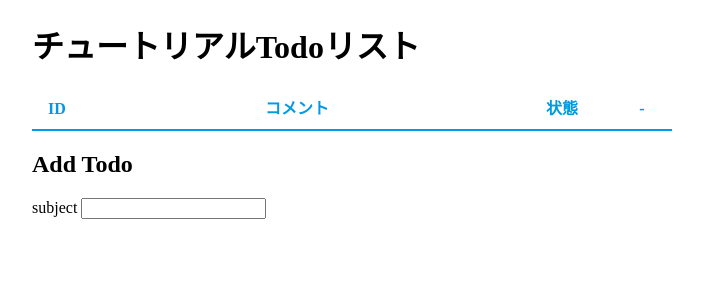
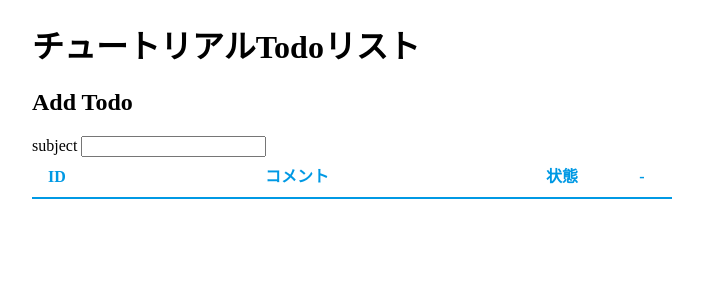
Before and after one commit to tk-ozawa/vue_vuex_preset, a Vue app: page / in a window 1280 px wide. Shown: the top 300 px of the page, without its empty margins (288-991 px from the left). Built offline with nearby package versions, Linux system fonts and the light colour scheme.

Commit message:
chore: comment追記 / Add Todoを画面上に移動

```diff
--- a/src/components/Todo.vue
+++ b/src/components/Todo.vue
@@ -1,6 +1,13 @@
 <template>
   <div>
     <h1>チュートリアルTodoリスト</h1>
+
+    <h2>Add Todo</h2>
+    <form action="add-form" @submit.prevent="todoAdd">
+      subject
+      <input type="text" ref="subject" />
+      <button type="submit"></button>
+    </form>
 
     <table>
       <thead v-pre>
@@ -18,19 +25,12 @@
           <td class="state">
             <button @click="doChangeState(item)">{{ labels[item.state] }}</button>
           </td>
-          <td class="button">
+          <td class="button delete">
             <button @click="doRemove(item)">削除</button>
           </td>
         </tr>
       </tbody>
     </table>
-
-    <h2>Add Todo</h2>
-    <form action="add-form" @submit.prevent="todoAdd">
-      subject
-      <input type="text" ref="subject" />
-      <button type="submit"></button>
-    </form>
   </div>
 </template>
 
@@ -51,6 +51,7 @@ export default {
     }
   },
   methods: {
+    // todo追加
     todoAdd: function (event, value) {
       const subject = this.$refs.subject
 
@@ -68,15 +69,20 @@ export default {
       // テキストボックスをリセット
       subject.value = ''
     },
+
+    // 状態変更
     doChangeState: item => {
       item.state = !item.state ? 1 : 0
     },
+
+    // todo削除
     doRemove: function (item) {
       const index = this.todos.indexOf(item)
       this.todos.splice(index, 1)
     }
   },
   computed: {
+    // 状態のラベル付与
     labels () {
       return this.options.reduce((accumulator, currentVal) => {
         return Object.assign(accumulator, {
```
